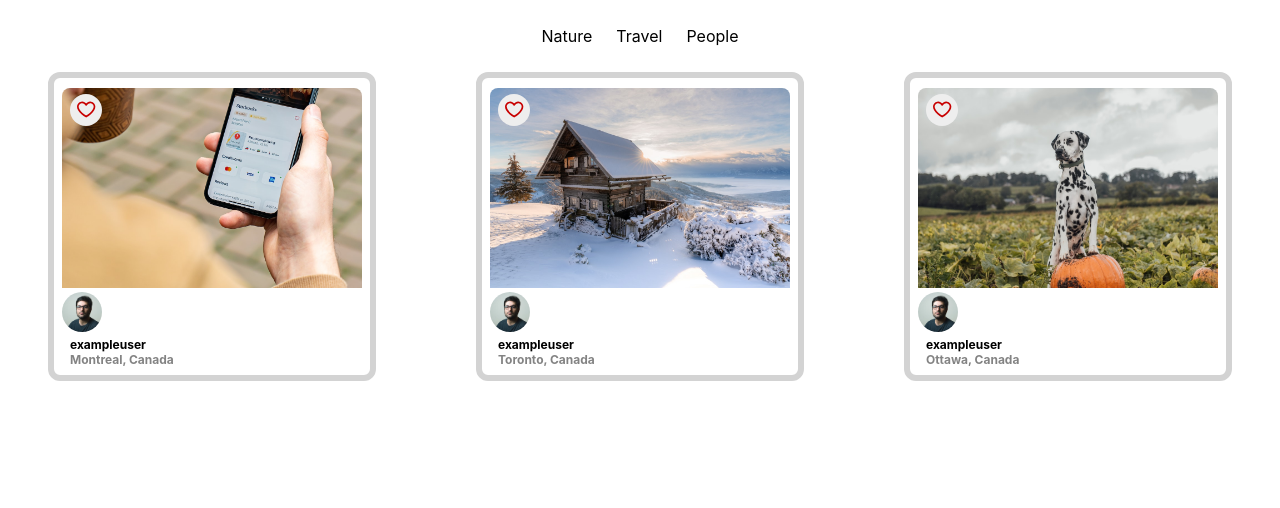
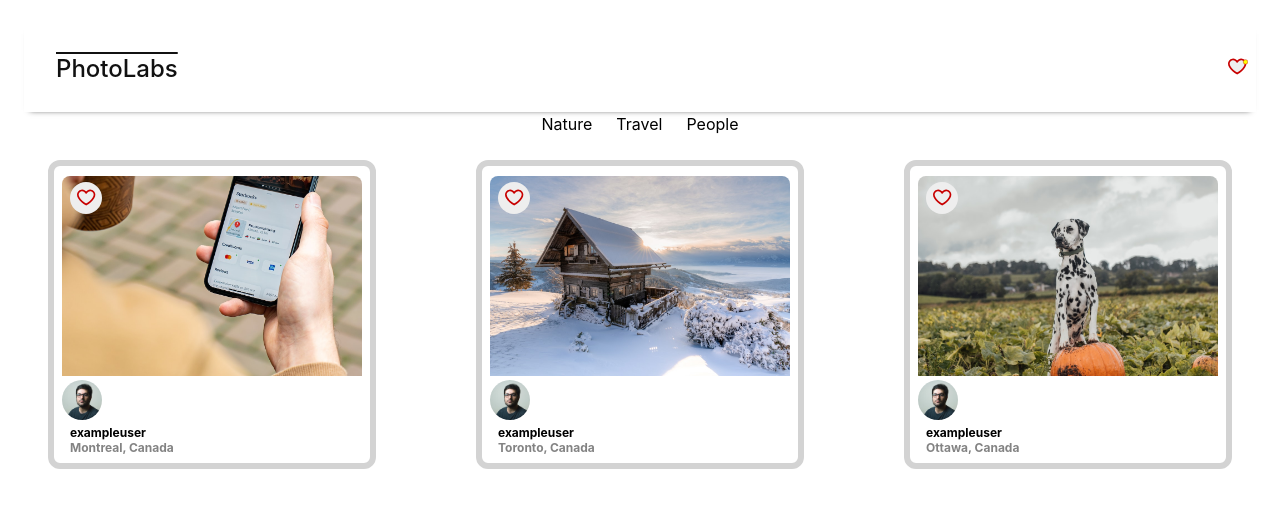
Before and after one commit to NelsonCGSantos/photolabs, a React (Create React App) app in the folder frontend/: page / in a window 1280 px wide. Shown: the top 508 px of the page. Built offline with nearby package versions, Linux system fonts and the light colour scheme; the HTML template or start-up script is replaced by a standard one.

Commit message:
nav bar implemented

```diff
--- a/frontend/src/App.jsx
+++ b/frontend/src/App.jsx
@@ -3,12 +3,14 @@
 import './App.scss';
 import PhotoList from 'components/PhotoList';
 import TopicList from 'components/TopicList';
+import TopNavigation from 'components/TopNavigationBar';
 
 
 
 const App = () => (
   <div className="App">
     {/* { Array.from(Array(3)).map((_, index) => <PhotoListItem key={index}/>) } */}
+    <TopNavigation/>
     <TopicList />
     <PhotoList />
   </div>
--- a/frontend/src/components/FavBadge.jsx
+++ b/frontend/src/components/FavBadge.jsx
@@ -6,7 +6,7 @@
 const FavBadge = ({ isFavPhotoExist }) => {
   return (
     <div className='fav-badge'>
-      <FavIcon displayAlert={!!isFavPhotoExist}/>
+      <FavIcon displayAlert={!isFavPhotoExist}/>
     </div>
   )
 };
--- a/frontend/src/components/TopNavigationBar.jsx
+++ b/frontend/src/components/TopNavigationBar.jsx
@@ -1,11 +1,13 @@
 import React from 'react';
-
-import '../styles/TopNavigationBar.scss'
+import TopicList from './TopicList';
+import FavBadge from './FavBadge';
+import '../styles/TopNavigationBar.scss';
 
 const TopNavigation = () => {
   return (
     <div className="top-nav-bar">
-      <span className="top-nav-bar__logo">PhotoLabs</span>
+    <span className="top-nav-bar__logo">PhotoLabs</span>
+    <FavBadge/>
     </div>
   )
 }
--- a/frontend/src/components/TopicListItem.jsx
+++ b/frontend/src/components/TopicListItem.jsx
@@ -2,11 +2,7 @@
 
 import "../styles/TopicListItem.scss";
 
-const sampleDataForTopicListItem = {
-  id: "1",
-  slug: "topic-1",
-  label: "Nature",
-};
+
 
 const TopicListItem = (props) => {
   return (
```
